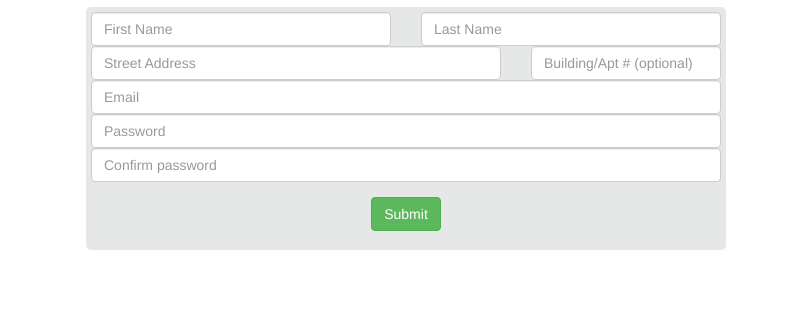
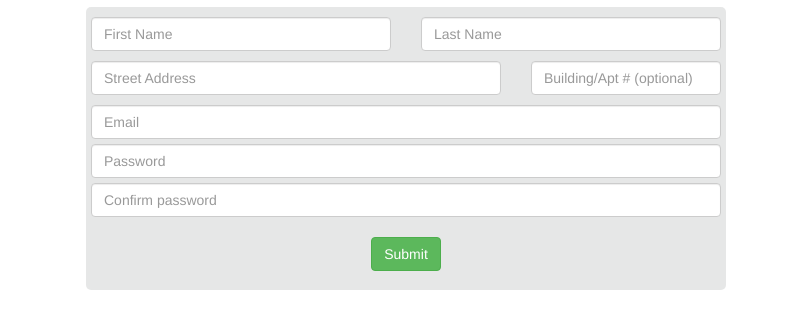
Before and after one commit to andrewomacdonald/templates, a plain HTML site: page bootstrapForm.html in a window 1280 px wide. Shown: the part 63-392 px from the top of the page, without its empty margins (234-1042 px from the left). Drawn offline with nearby package versions, Linux system fonts and the light colour scheme.

Commit message:
added padding between input fields

```diff
--- a/CSS/simpleBootstrapForms.css
+++ b/CSS/simpleBootstrapForms.css
@@ -16,6 +16,10 @@ body {
     border-radius: 5px;
 }
 
+.formBody input {
+    margin: 5px 0 5px 0;
+}
+
 
 @media screen and (max-width: 600px) {
     .formBody {
```
